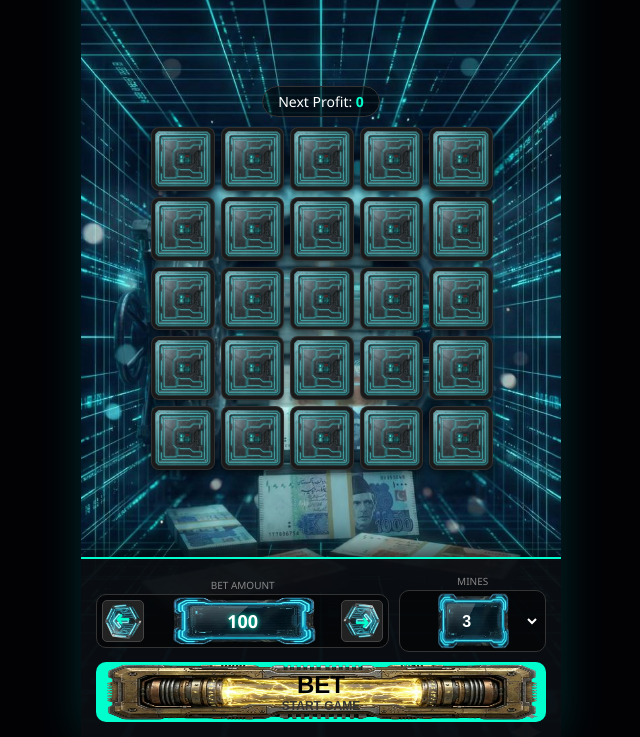
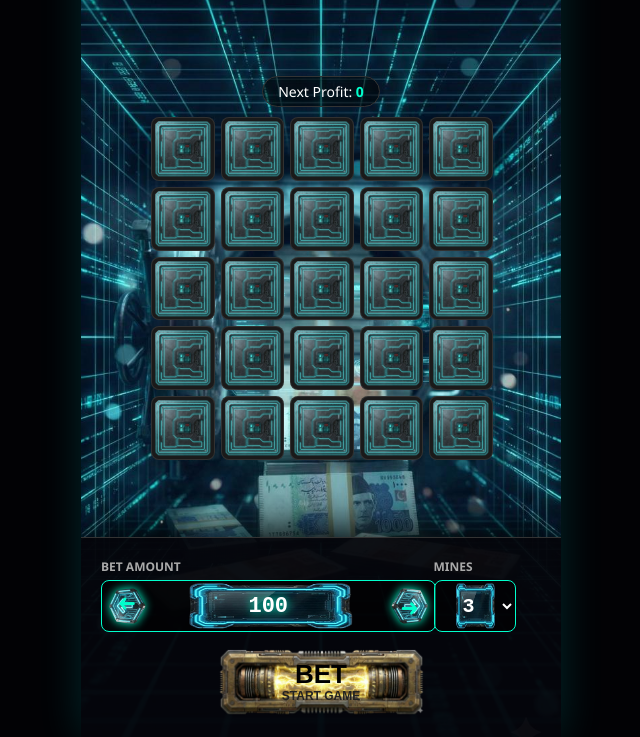
Before and after one commit to uzairop6363/Mines-game, a plain HTML site: page index.html in a window 1280 px wide. Shown: the part 63-800 px from the top of the page, without its empty margins (319-959 px from the left). Drawn offline with Linux system fonts and the light colour scheme.

Commit message:
Refactor styles and functionality for controls panel
Updated styles and layout for controls panel and buttons, including fixed alignments and improved visual effects. Adjusted bet display and button functionalities.

```diff
--- a/index.html
+++ b/index.html
@@ -56,7 +56,7 @@
         /* --- TILE SYSTEM --- */
         .tile {
             aspect-ratio: 1/1; position: relative; cursor: pointer;
-            transform-style: preserve-3d; transition: transform 0.3s cubic-bezier(0.175, 0.885, 0.32, 1.275);
+            transform-style: preserve-3d; transition: transform 0.3s;
         }
         .tile:active { transform: scale(0.90); }
         .tile.revealed { transform: rotateY(180deg); cursor: default; }
@@ -65,7 +65,6 @@
             position: absolute; width: 100%; height: 100%;
             backface-visibility: hidden; border-radius: 8px;
             display: flex; justify-content: center; align-items: center;
-            box-shadow: 0 4px 6px rgba(0,0,0,0.5);
         }
 
         .front {
@@ -86,93 +85,109 @@
         .tile.gem .back-icon { background-image: url('assets/tile_diamond.png'); filter: drop-shadow(0 0 8px #00ffcc); }
         .tile.bomb .back-icon { background-image: url('assets/tile_bomb.png'); filter: drop-shadow(0 0 8px #ff0044); }
 
-        /* --- NEW CONTROLS PANEL (High Graphics) --- */
+        /* --- NEW CONTROLS PANEL (FIXED) --- */
         .controls-panel {
-            background: rgba(10, 12, 16, 0.95);
-            padding: 15px;
-            border-top: 2px solid #00ffcc;
-            display: flex; flex-direction: column; gap: 10px;
-            box-shadow: 0 -10px 30px rgba(0,0,0,0.8);
+            background: rgba(5, 5, 10, 0.95);
+            padding: 20px;
+            border-top: 1px solid #333;
+            display: flex; flex-direction: column; gap: 15px;
+            box-shadow: 0 -10px 40px rgba(0,0,0,0.9);
             z-index: 20;
         }
 
-        /* 1. BET CONTROLS (Row 1) */
+        /* Row 1: Bet & Mines */
         .control-row {
-            display: flex; justify-content: space-between; align-items: center; gap: 10px;
+            display: flex; justify-content: space-between; align-items: flex-end; gap: 10px;
         }
 
-        /* Custom Stepper (Minus/Display/Plus) */
+        /* 1. BET STEPPER (Fixed Alignment) */
         .stepper-container {
-            display: flex; align-items: center; gap: 5px;
+            display: flex; align-items: center; justify-content: space-between;
             background: url('assets/ui_input_bg.png') no-repeat center/100% 100%;
-            /* Fallback CSS if image missing */
-            background-color: rgba(0,0,0,0.5); border-radius: 10px; border: 1px solid #333;
-            padding: 5px;
-            flex: 2;
+            /* Fallback if image missing */
+            background-color: rgba(0,0,0,0.6); border: 1px solid #00ffcc; border-radius: 8px;
+
+            padding: 0 5px;
+            height: 50px;
+            width: 100%;
         }
 
         .stepper-btn {
-            width: 40px; height: 40px;
+            width: 40px; height: 100%;
             background: url('assets/btn_arrow.png') no-repeat center/contain;
-            /* Fallback */
-            background-color: #222; border: 1px solid #444; border-radius: 5px;
+            /* Remove Fallback color to avoid box glitch */
+            background-color: transparent;
 
             cursor: pointer; display: flex; justify-content: center; align-items: center;
-            font-size: 20px; color: #00ffcc; user-select: none;
+            font-size: 24px; color: #00ffcc; user-select: none;
+            filter: drop-shadow(0 0 5px #00ffcc);
         }
-        .stepper-btn:active { transform: scale(0.9); filter: brightness(1.2); }
-        .stepper-btn.left { transform: rotate(180deg); } /* Arrow ko left ghumana */
+        .stepper-btn:active { transform: scale(0.8); }
+        .stepper-btn.left { transform: rotate(180deg); }
+        .stepper-btn.left:active { transform: rotate(180deg) scale(0.8); }
 
         .stepper-display {
             flex-grow: 1; text-align: center;
-            font-size: 18px; font-weight: 900; color: white;
-            text-shadow: 0 0 5px #00ffcc;
+            font-size: 22px; font-weight: 900; color: white;
+            text-shadow: 0 0 10px #00ffcc;
+            font-family: monospace;
         }
-        .label-text { font-size: 10px; color: #888; text-transform: uppercase; margin-bottom: 2px; text-align: center;}
 
-        /* Mines Selector */
+        /* 2. MINES SELECTOR (Fixed) */
         .mines-selector {
-            flex: 1;
-            display: flex; flex-direction: column; align-items: center;
+            height: 50px; width: 80px;
             background: url('assets/ui_input_bg.png') no-repeat center/100% 100%;
-            background-color: rgba(0,0,0,0.5); border: 1px solid #333; border-radius: 10px;
-            padding: 5px; height: 50px; justify-content: center;
+            background-color: rgba(0,0,0,0.6); border: 1px solid #00ffcc; border-radius: 8px;
+            display: flex; justify-content: center; align-items: center;
         }
         .mines-select {
             background: transparent; border: none; color: white;
-            font-size: 16px; font-weight: bold; outline: none; text-align: center; width: 100%;
+            font-size: 20px; font-weight: bold; outline: none; text-align: center; width: 100%;
+            font-family: monospace;
         }
         .mines-select option { background: #000; }
 
-        /* 2. BIG ACTION BUTTON (Row 2) */
+        .label-text { font-size: 12px; color: #aaa; margin-bottom: 5px; text-transform: uppercase; font-weight: bold; }
+
+        /* 3. MAIN ACTION BUTTON (Glitch Removed) */
         .main-btn {
-            width: 100%; height: 60px;
-            background: url('assets/btn_action.png') no-repeat center/100% 100%;
-            /* Fallback CSS */
-            background-color: #00ffcc;
+            width: 100%; height: 70px;
+
+            /* Image Setting */
+            background-image: url('assets/btn_action.png');
+            background-position: center;
+            background-size: contain; /* Fit perfectly */
+            background-repeat: no-repeat;
+
+            /* CRITICAL FIX: Background color removed */
+            background-color: transparent;
+            border: none; outline: none; box-shadow: none;
+
+            cursor: pointer;
+            display: flex; flex-direction: column; justify-content: center; align-items: center;
+            transition: transform 0.1s;
+        }
+        .main-btn:active { transform: scale(0.95); }
+
+        .btn-text-main { font-size: 26px; font-weight: 900; color: #000; text-transform: uppercase; line-height: 1; }
+        .btn-text-sub { font-size: 12px; font-weight: bold; color: #222; margin-top: 2px; }
+
+        /* Fallback Design (Sirf tab dikhega agar image load na ho) */
+        .main-btn.no-img {
+            background: linear-gradient(180deg, #00ffcc, #00997a);
             border-radius: 10px;
+            box-shadow: 0 0 20px rgba(0,255,204,0.4);
+        }
 
-            border: none; cursor: pointer;
-            display: flex; flex-direction: column; justify-content: center; align-items: center;
-            transition: filter 0.2s;
-            position: relative;
-        }
-        .main-btn:active { transform: scale(0.98); }
-
-        /* Text inside button */
-        .btn-text-main { font-size: 24px; font-weight: 900; color: #000; text-transform: uppercase; }
-        .btn-text-sub { font-size: 12px; font-weight: bold; color: #333; }
-
-        /* Cashout Style (Yellow) */
-        .btn-cashout { filter: hue-rotate(-50deg); } /* Make it yellow/gold */
-        .btn-cashout .btn-text-main { color: #330000; }
+        /* Cashout Logic */
+        .btn-cashout { filter: hue-rotate(-40deg) brightness(1.2); } /* Golden effect */
 
         /* --- OVERLAYS --- */
         .msg-overlay {
             position: absolute; top: 40%; left: 50%; transform: translate(-50%, -50%) scale(0);
             background: rgba(0,0,0,0.95); padding: 30px; border-radius: 20px; border: 2px solid;
-            text-align: center; z-index: 100; transition: transform 0.3s cubic-bezier(0.175, 0.885, 0.32, 1.275);
-            box-shadow: 0 0 50px rgba(0,0,0,0.8);
+            text-align: center; z-index: 100; transition: transform 0.3s;
+            box-shadow: 0 0 50px rgba(0,0,0,0.8); width: 80%;
         }
         .msg-overlay.show { transform: translate(-50%, -50%) scale(1); }
         .msg-title { font-size: 32px; font-weight: 900; margin-bottom: 5px; text-transform: uppercase; }
@@ -204,13 +219,11 @@
 
             <div class="control-row">
 
-                <div style="flex: 2;">
+                <div style="flex: 3;">
                     <div class="label-text">Bet Amount</div>
                     <div class="stepper-container">
                         <div class="stepper-btn left" onclick="changeBet(-1)">➜</div>
-
                         <div class="stepper-display" id="betDisplay">100</div>
-
                         <div class="stepper-btn" onclick="changeBet(1)">➜</div>
                     </div>
                 </div>
@@ -242,7 +255,7 @@
     <script>
         // --- PRESET BET VALUES ---
         const betValues = [20, 40, 60, 80, 100, 200, 500, 800, 1200, 3000, 8000];
-        let betIndex = 4; // Default to 100 (Index 4)
+        let betIndex = 4; // Default to 100
 
         let balance = 5000;
         let active = false;
@@ -262,11 +275,9 @@
 
         // 1. UPDATE BET DISPLAY
         function changeBet(direction) {
-            if(active) return; // Game chal rahi ho to bet change na ho
+            if(active) return;
 
             betIndex += direction;
-
-            // Limit check (Bounds)
             if(betIndex < 0) betIndex = 0;
             if(betIndex >= betValues.length) betIndex = betValues.length - 1;
 
@@ -296,7 +307,7 @@
             revealed = 0;
             multiplier = 1.0;
 
-            // Mines Generation
+            // Generate Mines
             mines = [];
             while(mines.length < minesCount) {
                 let r = Math.floor(Math.random() * 25);
@@ -307,10 +318,10 @@
             createGrid();
             msgBox.classList.remove('show');
 
-            // Button Change to CASHOUT
+            // Button Visuals
             actionBtn.classList.add('btn-cashout');
             btnMainText.innerText = "CASHOUT";
-            updateProfitUI(); // Show initial potential
+            updateProfitUI();
         }
 
         // 4. GRID LOGIC
@@ -344,12 +355,9 @@
                 tile.classList.add('gem');
                 if(getComputedStyle(icon).backgroundImage === 'none') icon.innerHTML = '💎';
                 revealed++;
-
-                // Multiplier Logic
-                multiplier *= 1.15; // Simplified math
+                multiplier *= 1.15;
                 updateProfitUI();
 
-                // Auto Win
                 if(revealed === (totalTiles - mines.length)) cashout();
             }
         }
@@ -393,13 +401,20 @@
             document.getElementById('msgTitle').style.color = win ? '#00ffcc' : '#ff0044';
             document.getElementById('msgText').innerText = win ? `+${amount}` : "Try Again";
 
-            updateProfitUI(); // Reset Button
+            updateProfitUI();
         }
 
         function updateBalance() {
             balanceEl.innerText = balance.toLocaleString();
         }
 
+        // Check if images are loading, if not apply fallback class
+        const imgCheck = new Image();
+        imgCheck.src = 'assets/btn_action.png';
+        imgCheck.onerror = function() {
+            document.getElementById('actionBtn').classList.add('no-img');
+        };
+
         createGrid();
     </script>
 </body>
```
